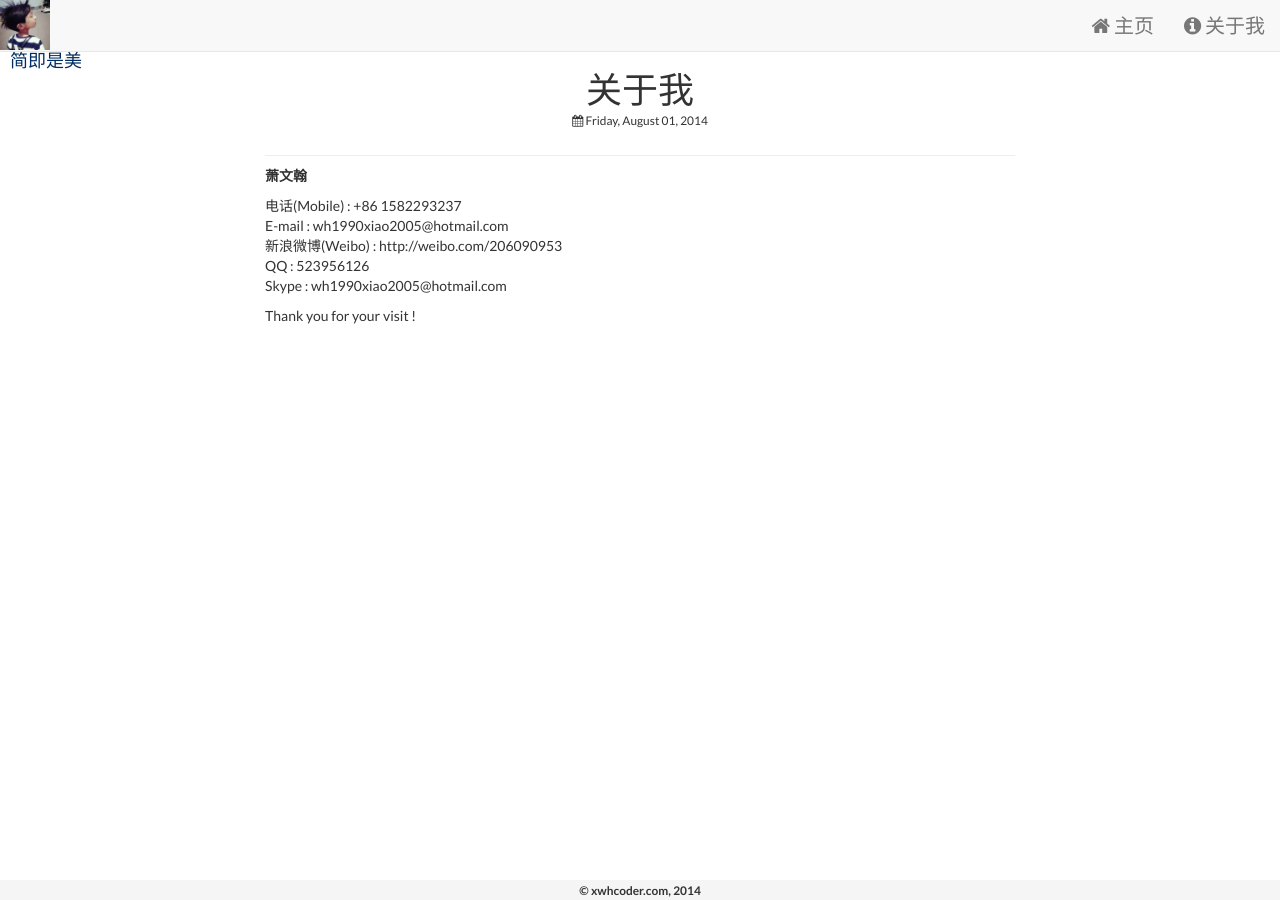
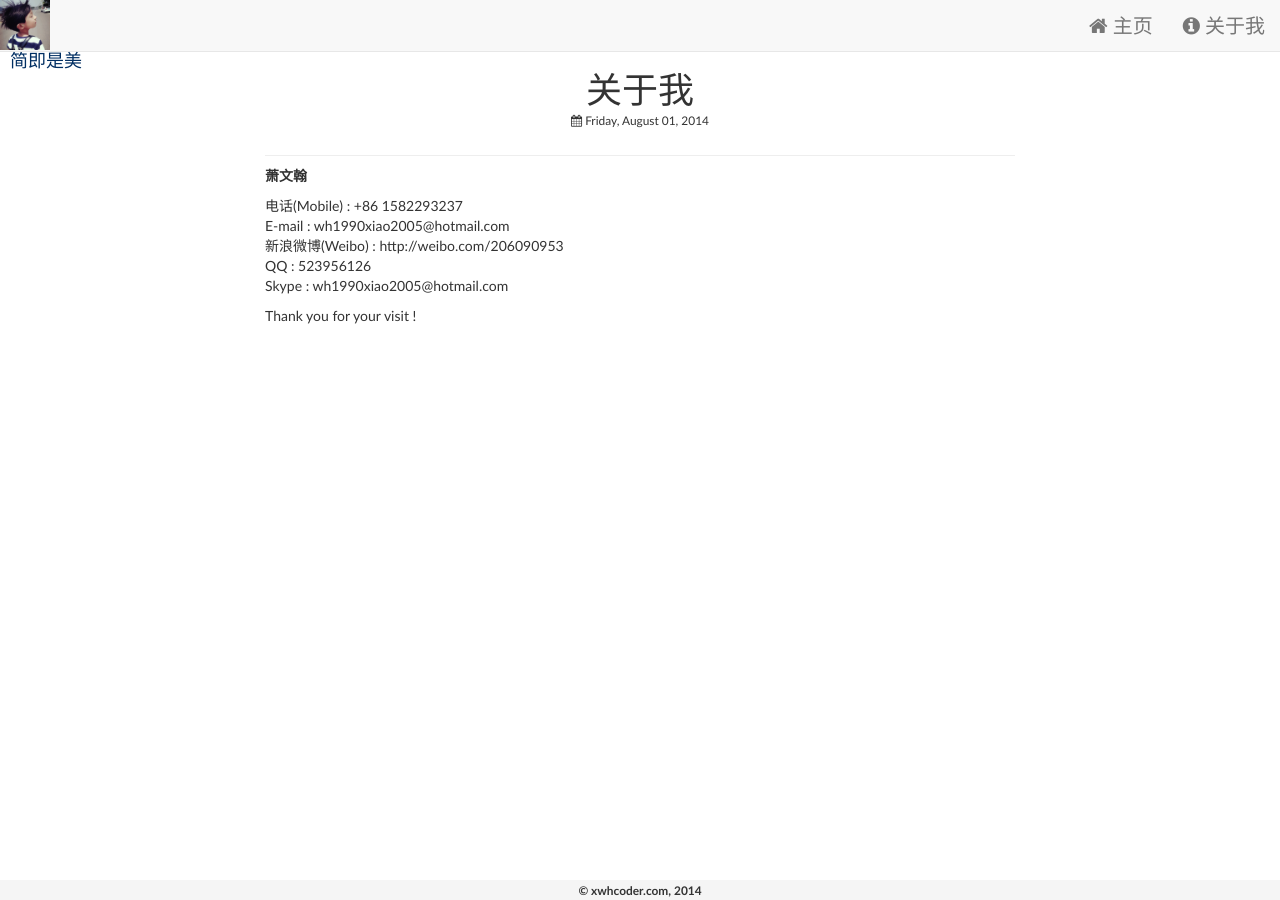
Before and after one commit to XiaoWenHan/blogsource, a Jekyll site: the page built from about/index.md, in a window 1280 px wide. Built offline with Jekyll 4.4.1, drawn with Linux system fonts in a browser that asks for light colours; nearby versions of some CDN libraries.

Commit message:
Bug修复
字体缺失、Logo位置指向错误

```diff
--- /dev/null
+++ b/assets/css/fonts.css
@@ -0,0 +1,32 @@
+/* latin-ext */
+@font-face {
+  font-family: 'Lato';
+  font-style: normal;
+  font-weight: 400;
+  src: local('Lato Regular'), local('Lato-Regular'), url(https://fonts.gstatic.com/s/lato/v11/UyBMtLsHKBKXelqf4x7VRQ.woff2) format('woff2');
+  unicode-range: U+0100-024F, U+1E00-1EFF, U+20A0-20AB, U+20AD-20CF, U+2C60-2C7F, U+A720-A7FF;
+}
+/* latin */
+@font-face {
+  font-family: 'Lato';
+  font-style: normal;
+  font-weight: 400;
+  src: local('Lato Regular'), local('Lato-Regular'), url(https://fonts.gstatic.com/s/lato/v11/1YwB1sO8YE1Lyjf12WNiUA.woff2) format('woff2');
+  unicode-range: U+0000-00FF, U+0131, U+0152-0153, U+02C6, U+02DA, U+02DC, U+2000-206F, U+2074, U+20AC, U+2212, U+2215, U+E0FF, U+EFFD, U+F000;
+}
+/* latin-ext */
+@font-face {
+  font-family: 'Lato';
+  font-style: normal;
+  font-weight: 700;
+  src: local('Lato Bold'), local('Lato-Bold'), url(https://fonts.gstatic.com/s/lato/v11/ObQr5XYcoH0WBoUxiaYK3_Y6323mHUZFJMgTvxaG2iE.woff2) format('woff2');
+  unicode-range: U+0100-024F, U+1E00-1EFF, U+20A0-20AB, U+20AD-20CF, U+2C60-2C7F, U+A720-A7FF;
+}
+/* latin */
+@font-face {
+  font-family: 'Lato';
+  font-style: normal;
+  font-weight: 700;
+  src: local('Lato Bold'), local('Lato-Bold'), url(https://fonts.gstatic.com/s/lato/v11/H2DMvhDLycM56KNuAtbJYA.woff2) format('woff2');
+  unicode-range: U+0000-00FF, U+0131, U+0152-0153, U+02C6, U+02DA, U+02DC, U+2000-206F, U+2074, U+20AC, U+2212, U+2215, U+E0FF, U+EFFD, U+F000;
+}
--- a/assets/css/site.css
+++ b/assets/css/site.css
@@ -1,4 +1,4 @@
-@import url(http://fonts.googleapis.com/css?family=Lato:400,700);
+@import url(/assets/css/fonts.css);
 
 /* global settings */
 body {
```
